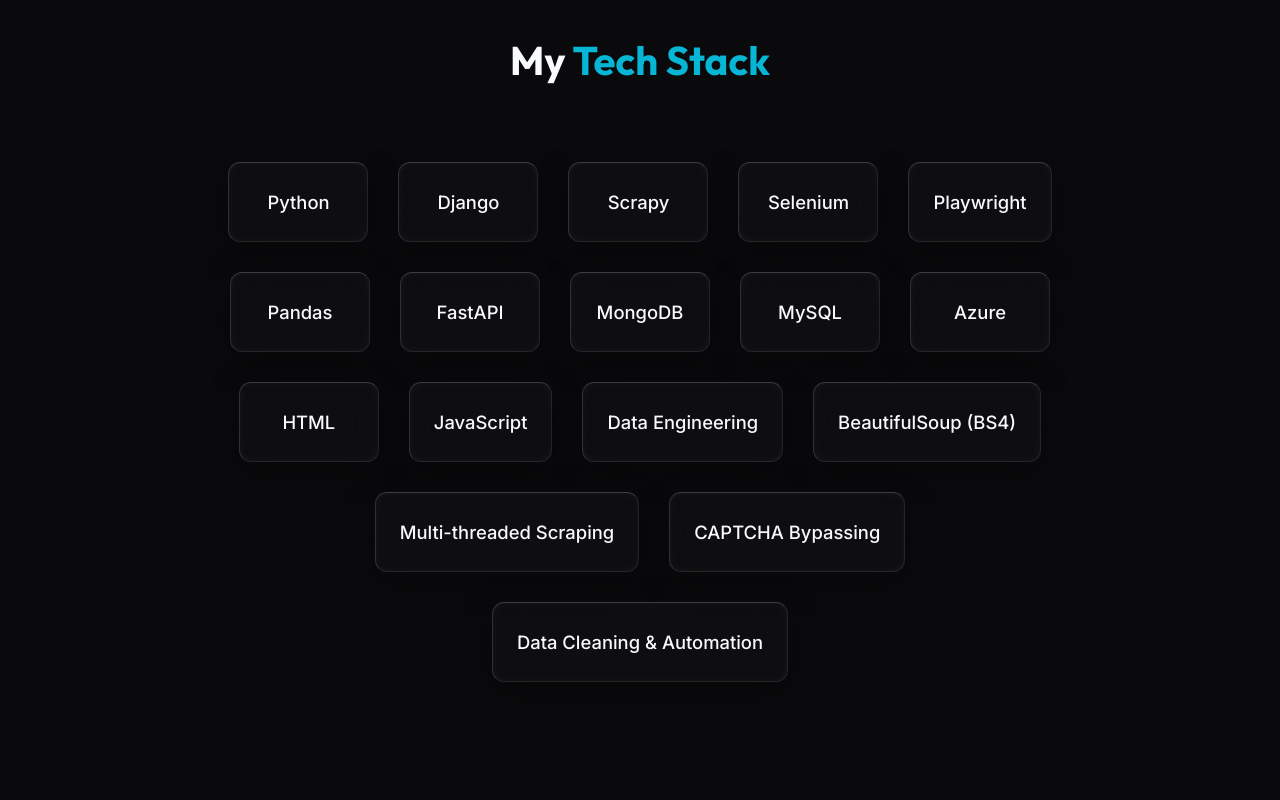
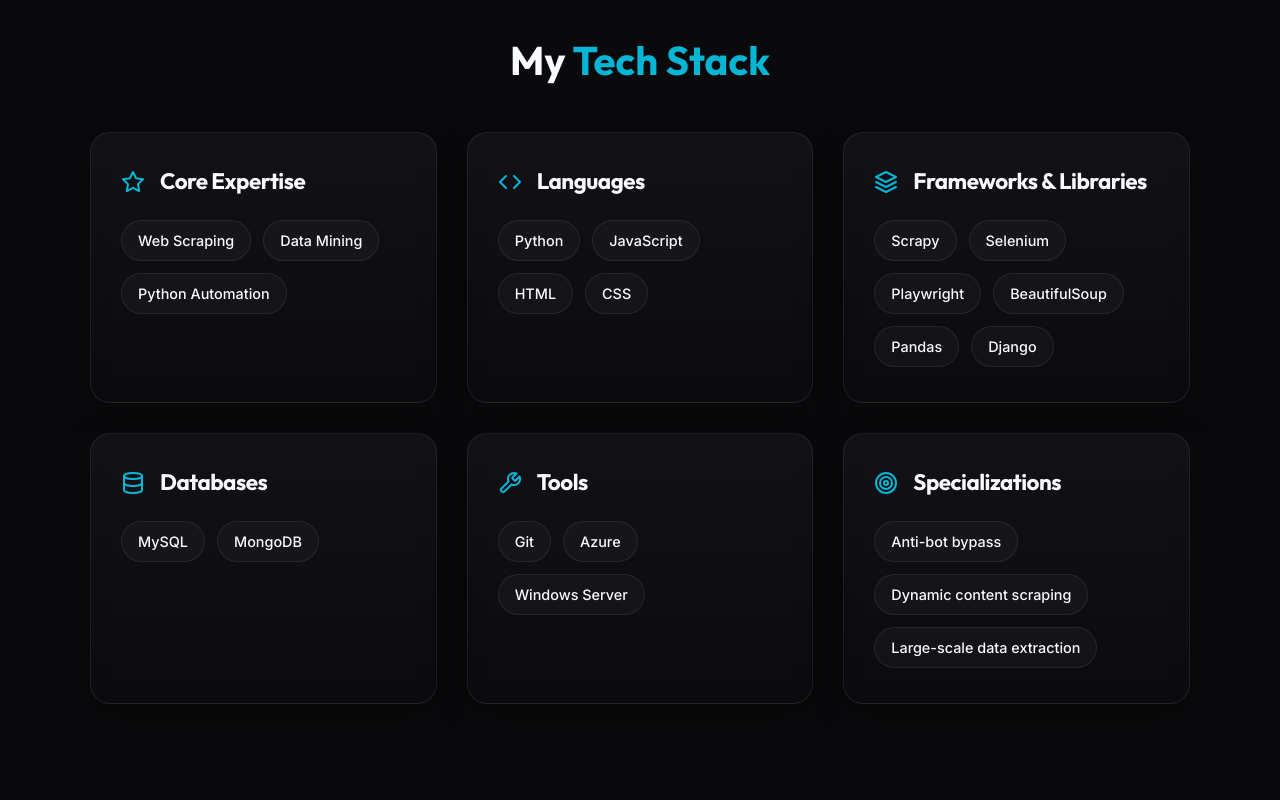
Before and after one commit to Jelvinth/portfolio, a plain HTML site: page index.html in a window 1280 px wide. Shown: the part 1780-2580 px from the top of the page. Drawn offline with nearby package versions, Linux system fonts and the light colour scheme.

Commit message:
updated skills section styling

```diff
--- a/index.html
+++ b/index.html
@@ -93,25 +93,81 @@
         <!-- Skills Section -->
         <section id="skills" class="section">
             <h2 class="section-title text-center reveal">My <span class="text-accent">Tech Stack</span></h2>
-            <div class="skills-showcase reveal">
-                <div class="skill-tags skill-tags-lg justify-center">
+            <div class="skills-grid reveal">
+                <!-- Core Expertise -->
+                <div class="skill-category glass-card">
+                    <div class="skill-category-header">
+                        <i data-feather="star" class="text-accent"></i>
+                        <h3>Core Expertise</h3>
+                    </div>
+                    <div class="skill-tags">
+                        <span>Web Scraping</span>
+                        <span>Data Mining</span>
+                        <span>Python Automation</span>
+                    </div>
+                </div>
+                <!-- Languages -->
+                <div class="skill-category glass-card">
+                    <div class="skill-category-header">
+                        <i data-feather="code" class="text-accent"></i>
+                        <h3>Languages</h3>
+                    </div>
+                    <div class="skill-tags">
                         <span>Python</span>
-                    <span>Django</span>
+                        <span>JavaScript</span>
+                        <span>HTML</span>
+                        <span>CSS</span>
+                    </div>
+                </div>
+                <!-- Frameworks & Libraries -->
+                <div class="skill-category glass-card">
+                    <div class="skill-category-header">
+                        <i data-feather="layers" class="text-accent"></i>
+                        <h3>Frameworks & Libraries</h3>
+                    </div>
+                    <div class="skill-tags">
                         <span>Scrapy</span>
                         <span>Selenium</span>
                         <span>Playwright</span>
+                        <span>BeautifulSoup</span>
                         <span>Pandas</span>
-                    <span>FastAPI</span>
+                        <span>Django</span>
+                    </div>
+                </div>
+                <!-- Databases -->
+                <div class="skill-category glass-card">
+                    <div class="skill-category-header">
+                        <i data-feather="database" class="text-accent"></i>
+                        <h3>Databases</h3>
+                    </div>
+                    <div class="skill-tags">
+                        <span>MySQL</span>
                         <span>MongoDB</span>
-                    <span>MySQL</span>
+                    </div>
+                </div>
+                <!-- Tools -->
+                <div class="skill-category glass-card">
+                    <div class="skill-category-header">
+                        <i data-feather="tool" class="text-accent"></i>
+                        <h3>Tools</h3>
+                    </div>
+                    <div class="skill-tags">
+                        <span>Git</span>
                         <span>Azure</span>
-                    <span>HTML</span>
-                    <span>JavaScript</span>
-                    <span>Data Engineering</span>
-                    <span>BeautifulSoup (BS4)</span>
-                    <span>Multi-threaded Scraping</span>
-                    <span>CAPTCHA Bypassing</span>
-                    <span>Data Cleaning & Automation</span>
+                        <span>Windows Server</span>
+                    </div>
+                </div>
+                <!-- Specializations -->
+                <div class="skill-category glass-card">
+                    <div class="skill-category-header">
+                        <i data-feather="target" class="text-accent"></i>
+                        <h3>Specializations</h3>
+                    </div>
+                    <div class="skill-tags">
+                        <span>Anti-bot bypass</span>
+                        <span>Dynamic content scraping</span>
+                        <span>Large-scale data extraction</span>
+                    </div>
                 </div>
             </div>
         </section>
--- a/style.css
+++ b/style.css
@@ -509,87 +509,97 @@
 /* ========================
    SKILLS SECTION
    ======================== */
-.skills-showcase {
-    max-width: 900px;
-    margin: 0 auto;
-    padding: 20px;
-}
-
 .justify-center {
     justify-content: center;
 }
 
-.skills-showcase .skill-tags-lg span {
-    font-size: 1.15rem;
-    padding: 20px 24px;
-    margin: 10px;
-    border-radius: 12px;
-    background: rgba(20, 20, 25, 0.4);
-    color: var(--text-primary);
-    border: 1px solid rgba(255, 255, 255, 0.1);
-    border-top: 1px solid rgba(255, 255, 255, 0.2);
-    border-left: 1px solid rgba(255, 255, 255, 0.15);
-    box-shadow: 0 8px 32px 0 rgba(0, 0, 0, 0.3), inset 0 0 10px rgba(255, 255, 255, 0.05);
-    backdrop-filter: blur(16px);
-    -webkit-backdrop-filter: blur(16px);
+.skills-grid {
+    display: grid;
+    grid-template-columns: repeat(auto-fit, minmax(320px, 1fr));
+    gap: 30px;
+    max-width: 1100px;
+    margin: 0 auto;
+}
+
+.skill-category {
+    padding: 35px 30px;
+    display: flex;
+    flex-direction: column;
+    gap: 20px;
+    transition: var(--transition-base);
+    background: linear-gradient(180deg, rgba(30, 30, 40, 0.4) 0%, rgba(20, 20, 25, 0.2) 100%);
     position: relative;
     overflow: hidden;
-    transition: all 0.4s cubic-bezier(0.175, 0.885, 0.32, 1.275);
-    z-index: 1;
-    font-weight: 500;
-    display: inline-flex;
-    align-items: center;
-    justify-content: center;
-    min-width: 140px;
-    min-height: 80px;
 }
 
-.skills-showcase .skill-tags-lg span::before {
+.skill-category::before {
     content: '';
     position: absolute;
     top: 0;
     left: 0;
     width: 100%;
     height: 100%;
-    background: linear-gradient(135deg, rgba(139, 92, 246, 0.2), rgba(6, 182, 212, 0.2));
-    z-index: -1;
+    background: radial-gradient(circle at top right, rgba(139, 92, 246, 0.1), transparent 70%);
     opacity: 0;
     transition: opacity 0.4s ease;
+    z-index: 0;
 }
 
-.skills-showcase .skill-tags-lg span:hover {
-    transform: translateY(-8px) scale(1.03);
-    color: #fff;
-    border-color: rgba(255, 255, 255, 0.3);
-    box-shadow: 0 15px 35px rgba(0, 0, 0, 0.5), 0 0 20px rgba(139, 92, 246, 0.3);
+.skill-category:hover {
+    transform: translateY(-8px);
+    box-shadow: 0 15px 35px rgba(0, 0, 0, 0.4), inset 0 0 15px rgba(139, 92, 246, 0.05);
+    border-color: rgba(255, 255, 255, 0.2);
 }
 
-.skills-showcase .skill-tags-lg span:hover::before {
+.skill-category:hover::before {
     opacity: 1;
+}
+
+.skill-category-header {
+    display: flex;
+    align-items: center;
+    gap: 15px;
+    margin-bottom: 5px;
+    position: relative;
+    z-index: 1;
+}
+
+.skill-category-header i {
+    width: 28px;
+    height: 28px;
+}
+
+.skill-category-header h3 {
+    font-size: 1.4rem;
+    font-weight: 700;
+    letter-spacing: -0.5px;
 }
 
 .skill-tags {
     display: flex;
     flex-wrap: wrap;
-    gap: 10px;
-    margin-top: auto;
-    /* push to bottom if card grows */
+    gap: 12px;
+    position: relative;
+    z-index: 1;
 }
 
 .skill-tags span {
-    font-size: 0.85rem;
-    padding: 6px 14px;
+    font-size: 0.9rem;
+    padding: 8px 16px;
     border-radius: 999px;
     background: rgba(255, 255, 255, 0.03);
     color: var(--text-primary);
     border: 1px solid var(--glass-border);
     transition: var(--transition-fast);
+    font-weight: 500;
 }
 
 .skill-tags span:hover {
     border-color: var(--accent-1);
-    background: rgba(139, 92, 246, 0.1);
+    background: rgba(139, 92, 246, 0.15);
     color: white;
+    transform: translateY(-2px);
+    box-shadow: 0 5px 15px rgba(139, 92, 246, 0.2);
 }
 
 /* ========================
@@ -597,7 +607,7 @@
    ======================== */
 .projects-grid {
     display: grid;
-    grid-template-columns: repeat(auto-fit, minmax(300px, 1fr));
+    grid-template-columns: repeat(2, 1fr);
     gap: 40px;
 }
 
```
Lines whose indentation alone changed are shown as unchanged.
